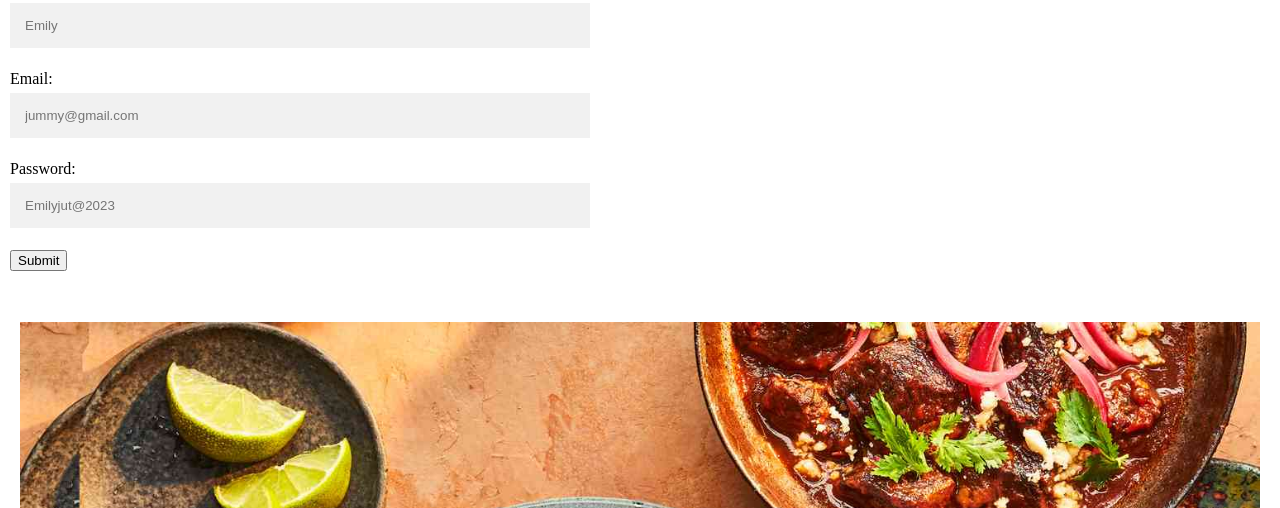
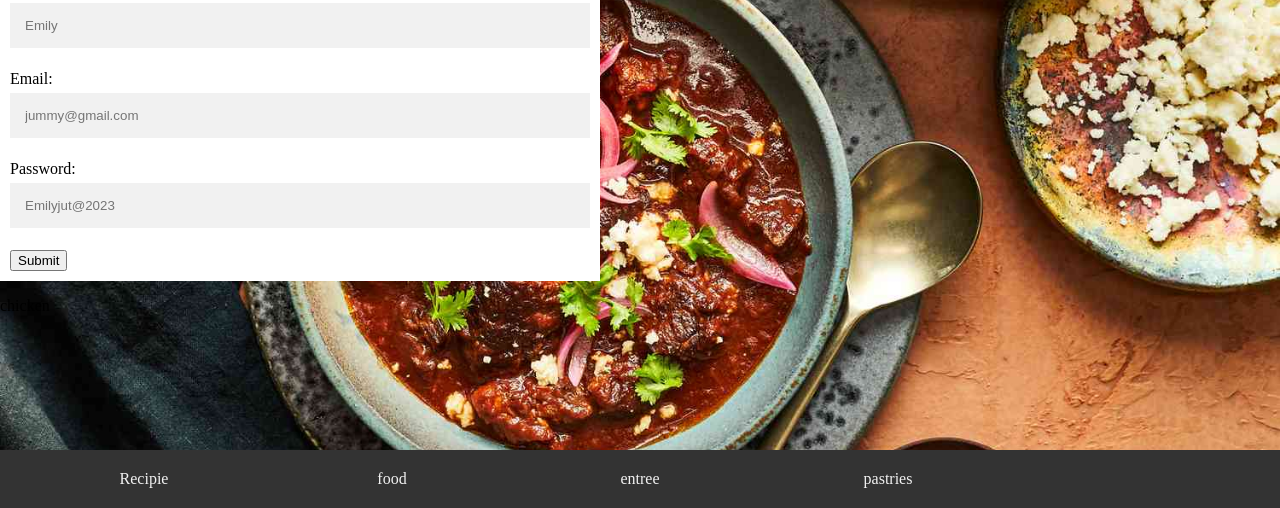
Before and after one commit to kelaaj/ProjectPCNwebsite, a plain HTML site: page index.html in a window 1280 px wide. Shown: the part 292-800 px from the top of the page. Drawn offline with nearby package versions, Linux system fonts and the light colour scheme.

Commit message:
Update index.html

```diff
--- a/index.html
+++ b/index.html
@@ -1,17 +1,21 @@
 <!DOCTYPE html>
 <html lang="en">
+
 <head>
   <title> Gift plus Sun </title>
   <meta charset="utf-8">
-    <meta name = "viewport" content = "width = device-width">
+  <meta name="viewport" content="width = device-width">
   <style>
     * {
       box-sizing: border-box;
     }
 
     body {
+      background-image: url('webbigpicture.jpg');
+      background-size: cover;
       margin: 0;
-  scroll-behavior: smooth; /* Enable smooth scrolling */
+      scroll-behavior: smooth;
+      /* Enable smooth scrolling */
     }
 
     /* Style the header */
@@ -49,11 +53,11 @@ body {
     /*pop up bar */
     .popup {
       width: auto;
-  height:auto;
+      height: auto;
       padding: auto;
       border: 3px solid red;
       box-sizing: border-box;
-  float:center;
+      float: center;
       text-align: center;
       background: fixed;
     }
@@ -83,18 +87,32 @@ body {
 
     /* Responsive layout - makes the three columns stack on top of each other instead of next to each other */
     @media screen and (max-width: 600px) {
-  .column.side, .column.middle {
+
+      .column.side,
+      .column.middle {
         width: 100%;
       }
     }
 
     /* Style the footer */
     .footer {
-  background-color: #f1f1f1;
+      background-color: #333;
       padding: 10px;
       text-align: center;
       width: 100%;
       height: auto;
+      left: 0;
+      bottom: 0;
+      position: fixed;
+    }
+
+    .footer  a {
+      float: left;
+      display: block;
+      color: #f2f2f2;
+      text-align: center;
+      text-decoration: none;
+
     }
 
     .card {
@@ -103,11 +121,12 @@ body {
       margin-top: 20px;
     }
 
-.card img{
+    .card img {
       max-width: 100%;
       height: auto;
     }
-.Box{
+
+    .Box {
       width: 100px;
       height: 100px;
       float: center
@@ -117,13 +136,14 @@ body {
       display: grid;
       justify-content: center;
       justify-content: space-evenly;
-  grid-template-columns: repeat(auto-fit, minmax(200px, 1fr)); /*Make the grid smaller than the container*/
+      grid-template-columns: repeat(auto-fit, minmax(200px, 1fr));
+      /*Make the grid smaller than the container*/
       padding: 10px;
 
 
     }
 
-.grid-container > div {
+    .grid-container>div {
       background-color: rgba(255, 255, 255, 0.8);
       text-align: center;
       padding: 20px 0;
@@ -148,15 +168,15 @@ body {
     }
 
     /* Full-width input fields */
-.form-container input[type=text], .form-container input[type=password], .form-container input[type=email] {
+    .form-container input[type=text],
+    .form-container input[type=password],
+    .form-container input[type=email] {
       width: 100%;
       padding: 15px;
       margin: 5px 0 22px 0;
       border: none;
       background: #f1f1f1;
     }
-
-
   </style>
 </head>
 
@@ -169,7 +189,7 @@ body {
 
   <div class="topnav">
     <p id="topoff">
-            <a id="topoff1" href="#butt1" onclick = "myReplace()">Recipies </a>
+      <a id="topoff1" href="#butt1" onclick="myReplace()">Recipies </a>
       <a href="#butt2">Products</a>
       <a href="#butt3">Gift & Sun</a>
       <a href="#butt4">Food</a>
@@ -178,40 +198,37 @@ body {
   </div>
 
   <!--start your form here-->
-          <div id ="MyDscroll">
+  <div id="MyDscroll" onload="openForm()">
     <!-- <div class = "popup">       -->
-            <form id ="signupbabe" method ="get" class="form-container">
+    <form id="signupbabe" method="get" class="form-container">
       <h1>SUBSCRIBE TO SUN & GIFT</h1>
       <label for="fname">Name:</label>
       <input type="text" id="fname" name="name" placeholder="Emily"><br>
       <label for="iemail">Email:</label>
-              <input type ="email" id="iemail" name="email" placeholder="jummy@gmail.com"> <br>
+      <input type="email" id="iemail" name="email" placeholder="jummy@gmail.com"> <br>
       <label for="mpassword">Password:</label>
       <input type="password" id="mpassword" name="password" placeholder="Emilyjut@2023"> <br>
       <input type="submit" name=" submit">
 
-
     </form>
   </div>
- <h1 id ="formoutput"></h1>
 
-            <div class="card">
-                <div class="box">
-                    <img src="webbigpicture.jpg" alt="Image">
-                </div>
-            </div>
+  <p id="formoutput">chicken</p>
+
+
+
 
   <div class="footer">
     <div class="grid-container">
-                <a id="butt1" href="#Bro" onclick ="redirectw3()"> <img src="recipies.jpeg" width="200px" alt="Recipe 1"> </a>
-                <a id="butt2" href="#Food"><img src="entreeeee.jpg" width="200px" alt="Food Image"> </a>
-                <a id="butt3" href="#Bro"> <img src="recipies.jpg" width="150px" alt="Recipe 2"> </a>
-                <a id="butt4" href="#Pastries"><img src="pastries.jpg" width="200px" alt="Pastries Image"> </a> <br>
+      <a id="butt1" href="#Bro" onclick="redirectw3()">Recipie</a>
+      <a id="butt2" href="#Food"> food </a>
+      <a id="butt3" href="#Bro">entree </a>
+      <a id="butt4" href="#Pastries"> pastries</a> <br>
     </div>
   </div>
 
   <script src="https://code.jquery.com/jquery-3.6.4.min.js"></script>
-    <script src="control.js"></script>
+  <script src="script.js"></script>
 </body>
 
 </html>
```
Lines whose indentation alone changed are shown as unchanged.
